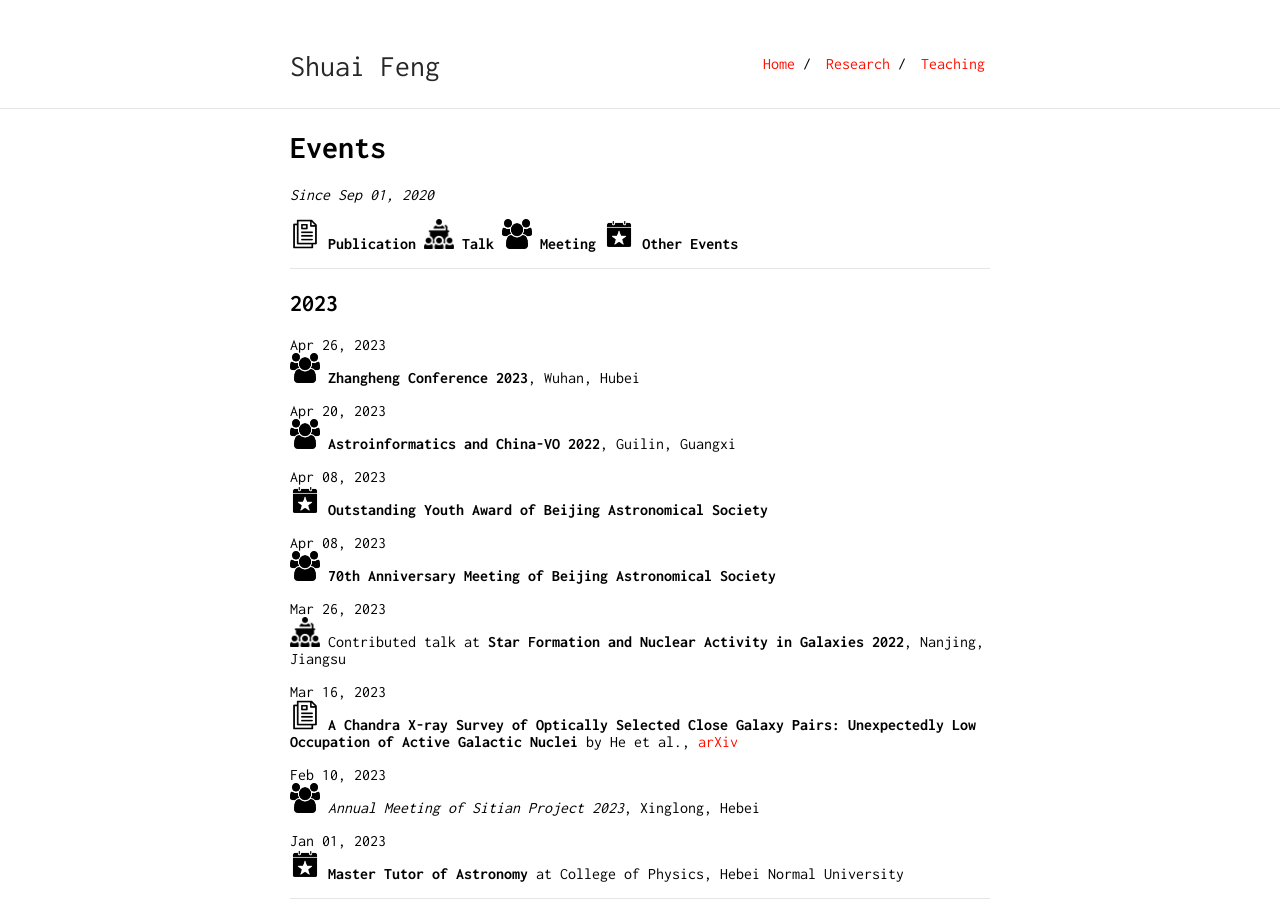
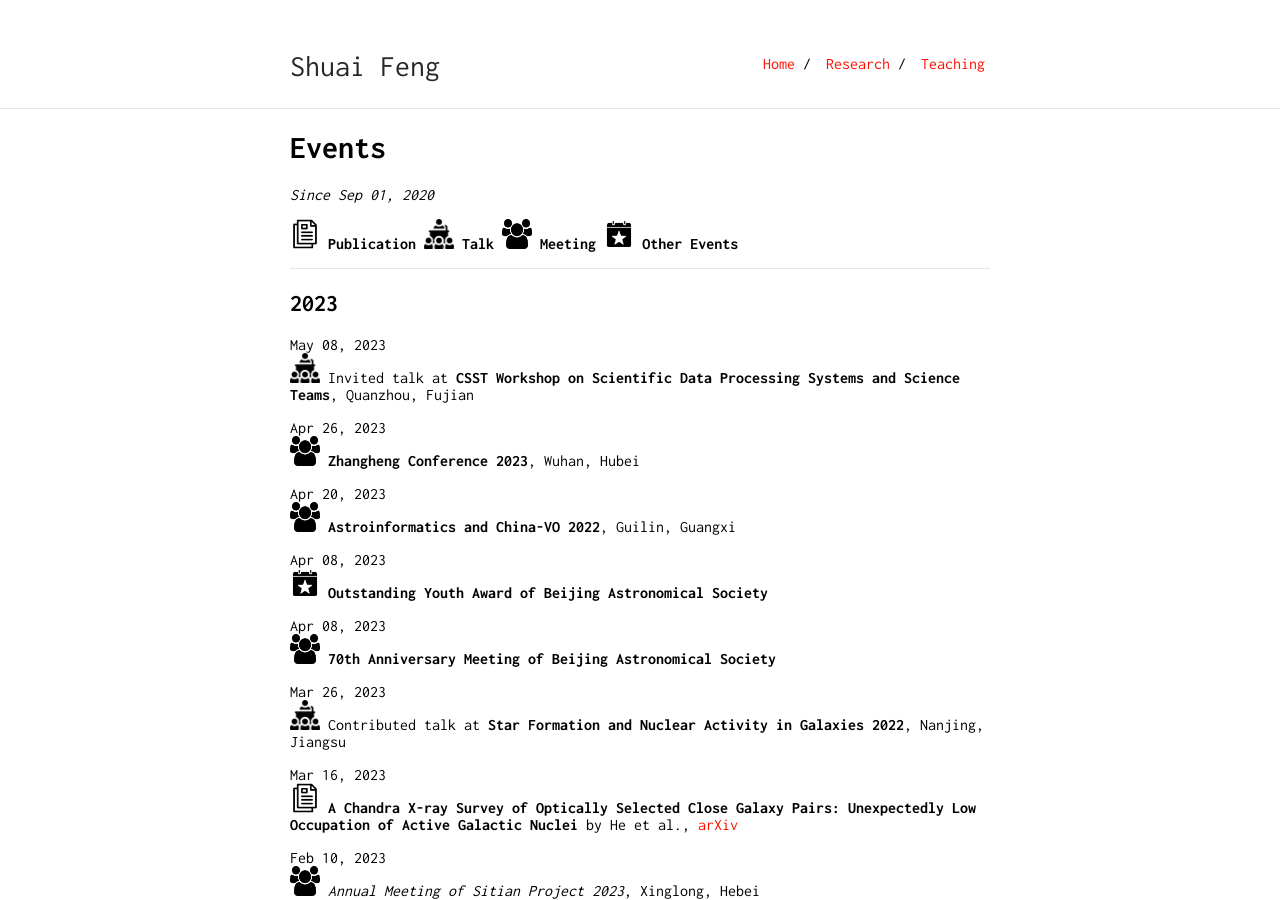
Before and after one commit to fengshuai0210/fengshuai0210.github.io, a Jekyll site: the page built from events.md, in a window 1280 px wide and 900 px high. Built offline with Jekyll 4.4.1, drawn with Linux system fonts in a browser that asks for light colours; our own code applies the rules of GitHub Pages for plain Markdown files.

Commit message:
Update events.md

```diff
--- a/events.md
+++ b/events.md
@@ -10,6 +10,9 @@ layout: default
 ----
 
 ## 2023
+
+May 08, 2023\
+<img src="/image/talk-icon.png" style="width:30px;height:30px;"> Invited talk at **CSST Workshop on Scientific Data Processing Systems and Science Teams**, Quanzhou, Fujian
 
 Apr 26, 2023\
 <img src="/image/meeting-icon.png" style="width:30px;height:30px;"> **Zhangheng Conference 2023**, Wuhan, Hubei
```
